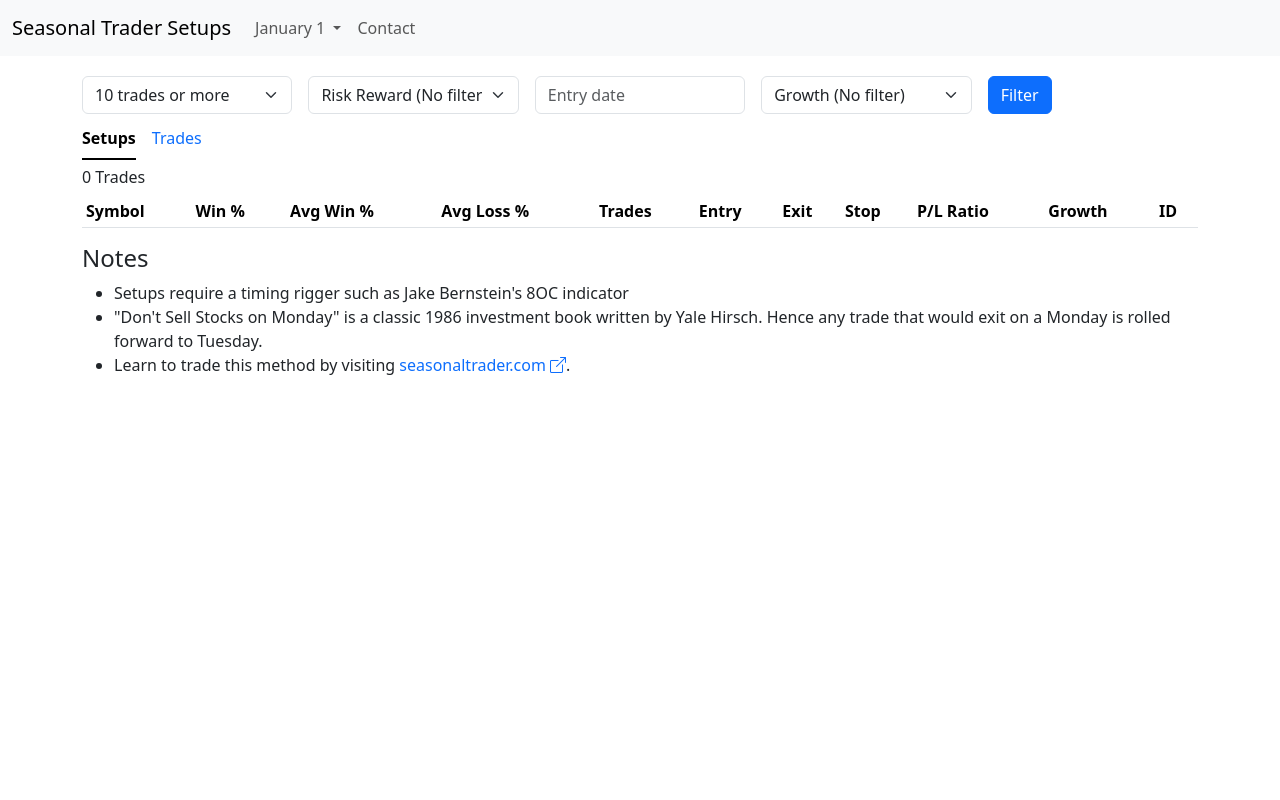
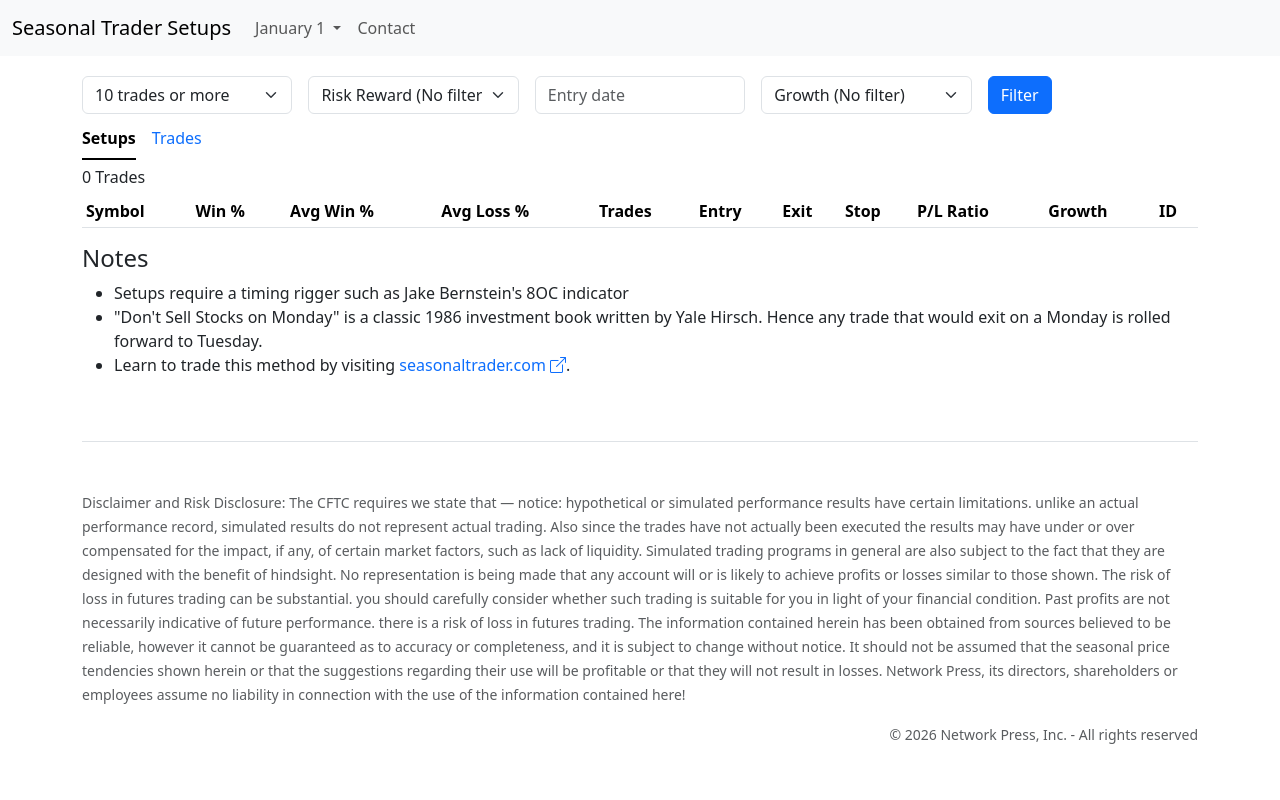
Before and after one commit to skyrichardson/flaskSeasonalTraderSetups, a Flask app: page /1/1/setups in a window 1280 px wide. Run offline with Flask 3, Linux system fonts and the light colour scheme; lists and menus that the app fills with data are empty; some libraries are stand-ins or nearby versions.

Commit message:
Add Disclaimer to the footer

```diff
--- a/app.py
+++ b/app.py
@@ -57,7 +57,7 @@ def setups_view(year, month):
     return render_template('setups.html', data=data,
                            period=period, header=column_header, trades=trade_history_min,
                            rr=rr, entry_date=entry_date, growth=growth, total_setups=total_setups,
-                           year=year, month=month, period_list=period_list, month_name=month_name)
+                           year=year, month=month, period_list=period_list, month_name=month_name, now=datetime.now())
 
 
 @app.route('/<int:year>/<int:month>/trades')
@@ -115,7 +115,7 @@ def trades_view(year, month):
     return render_template('trades.html', data=result,
                            period=period, header=column_header, trades=trade_history_min,
                            rr=rr, entry_date=entry_date, growth=growth, total_setups=total_setups,
-                           year=year, month=month, month_name=month_name, period_list=period_list)
+                           year=year, month=month, month_name=month_name, period_list=period_list, now=datetime.now())
 
 
 @app.route('/contact')
--- a/templates/base.html
+++ b/templates/base.html
@@ -36,7 +36,7 @@
         })
     </script>
 </head>
-<body>
+<body class="d-flex flex-column vh-100">
     <nav class="navbar navbar-expand-sm bg-body-tertiary ">
     <div class="container-fluid justify-content-start">
         <a class="navbar-brand" href="/">Seasonal Trader Setups</a>
@@ -71,7 +71,7 @@
         </div>
     </div>
 </nav>
-    <div id="content" class="container">{% block content %}{% endblock %}</div>
+    <div id="content" class="container overflow-auto">{% block content %}{% endblock %}</div>
 
     <script src="https://cdn.jsdelivr.net/npm/bootstrap@5.3.8/dist/js/bootstrap.bundle.min.js"
             integrity="sha384-FKyoEForCGlyvwx9Hj09JcYn3nv7wiPVlz7YYwJrWVcXK/BmnVDxM+D2scQbITxI"
--- a/templates/table_layout.html
+++ b/templates/table_layout.html
@@ -93,7 +93,7 @@
 
     {% block results %}{% endblock %}
 
-    <div class="card-body">
+    <div class="card-body pb-5">
         <h4>Notes</h4>
         <ul>
             <li>
@@ -110,4 +110,14 @@
             </li>
         </ul>
     </div>
+    <footer class="mt-auto pt-5 pb-3 border-top">
+        <p>
+            <small class="text-muted">
+                Disclaimer and Risk Disclosure: The CFTC requires we state that — notice: hypothetical or simulated performance results have certain limitations. unlike an actual performance record, simulated results do not represent actual trading. Also since the trades have not actually been executed the results may have under or over compensated for the impact, if any, of certain market factors, such as lack of liquidity. Simulated trading programs in general are also subject to the fact that they are designed with the benefit of hindsight. No representation is being made that any account will or is likely to achieve profits or losses similar to those shown. The risk of loss in futures trading can be substantial. you should carefully consider whether such trading is suitable for you in light of your financial condition. Past profits are not necessarily indicative of future performance. there is a risk of loss in futures trading. The information contained herein has been obtained from sources believed to be reliable, however it cannot be guaranteed as to accuracy or completeness, and it is subject to change without notice. It should not be assumed that the seasonal price tendencies shown herein or that the suggestions regarding their use will be profitable or that they will not result in losses. Network Press, its directors, shareholders or employees assume no liability in connection with the use of the information contained here!
+            </small>
+        </p>
+        <p class="text-end">
+            <small class="text-muted">© {{ now.year }} Network Press, Inc. - All rights reserved</small>
+        </p>
+    </footer>
 {% endblock %}
```
